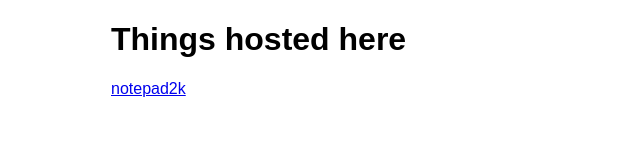
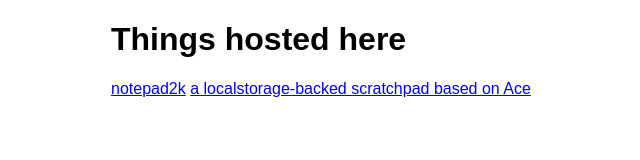
Before and after one commit to ferbivore/ferbivore.github.io, a plain HTML site: page index.html in a window 1280 px wide. Shown: the whole page, without its empty margins (179-819 px from the left). Drawn offline with Linux system fonts and the light colour scheme.

Commit message:
Update index.html

```diff
--- a/index.html
+++ b/index.html
@@ -9,4 +9,5 @@
 </head><body>
 	<h1>Things hosted here</h1>
 	<a href="notepad2k/">notepad2k</a>
+	<a href="utils/ace/">a localstorage-backed scratchpad based on Ace</a>
 </body></html>
```
